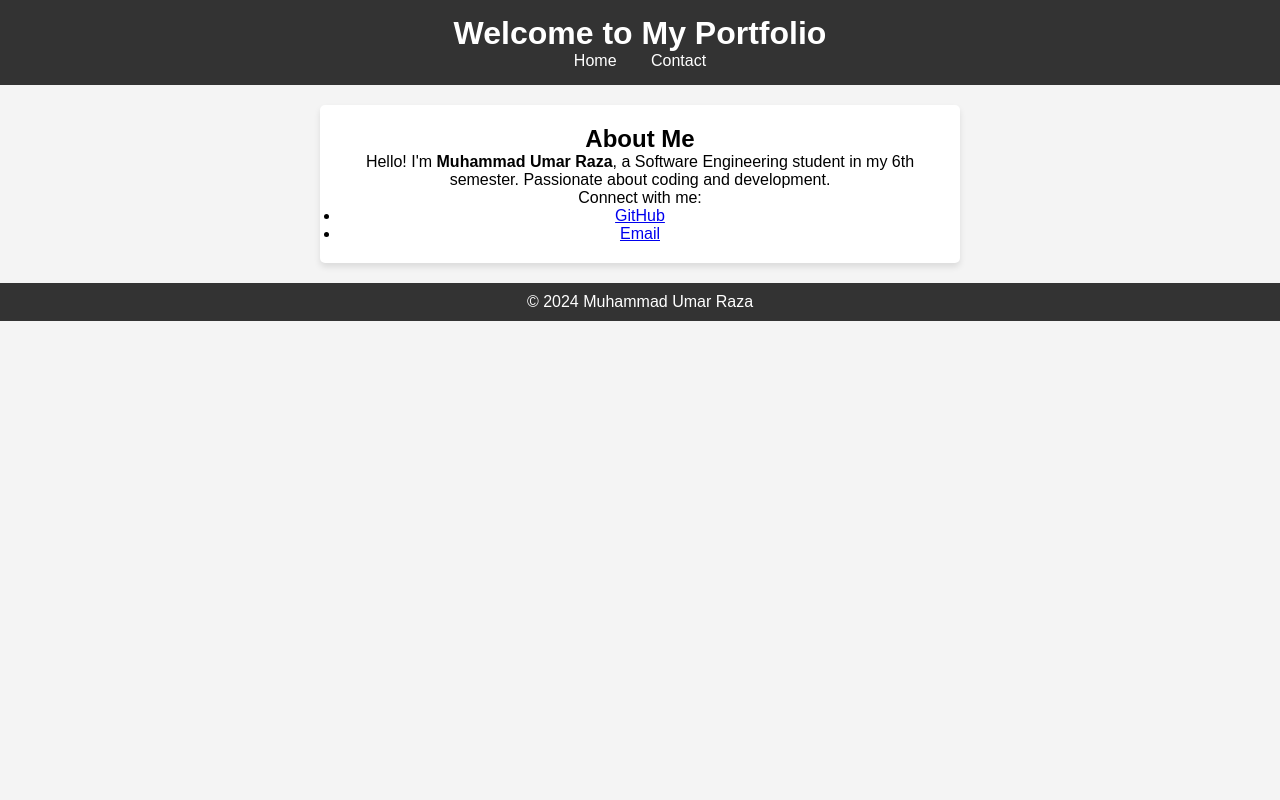
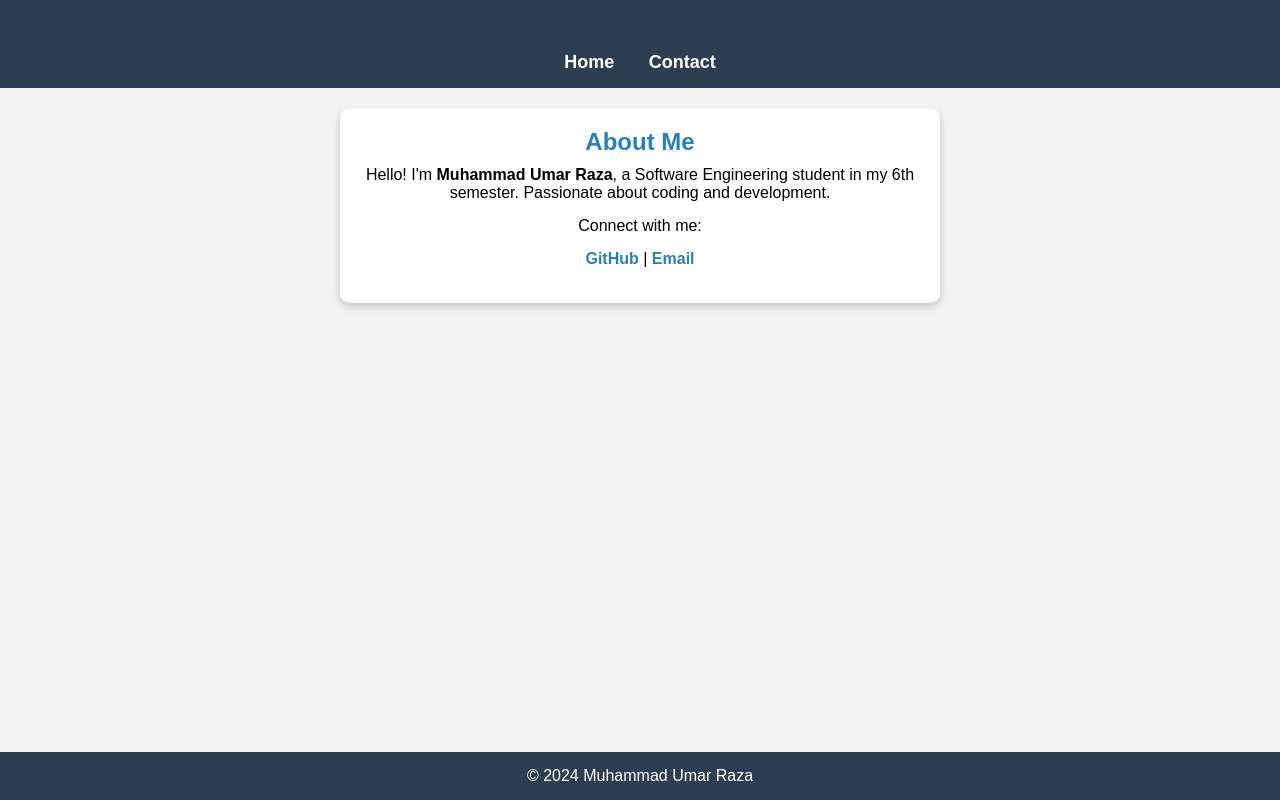
Before and after one commit to umarraza89/WEB-PRAC, a plain HTML site: page index.html in a window 1280 px wide. Drawn offline with Linux system fonts and the light colour scheme.

Commit message:
Update index.html

```diff
--- a/index.html
+++ b/index.html
@@ -3,7 +3,7 @@
 <head>
     <meta charset="UTF-8">
     <meta name="viewport" content="width=device-width, initial-scale=1.0">
-    <title>Portfolio - Muhammad Umar Raza</title>
+    <title>My Portfolio</title>
     <style>
         * {
             box-sizing: border-box;
@@ -11,66 +11,98 @@
             padding: 0;
             font-family: Arial, sans-serif;
         }
+
         body {
-            background: #f4f4f4;
+            background-color: #f4f4f4;
+            display: flex;
+            flex-direction: column;
+            align-items: center;
+        }
+
+        .navbar {
+            width: 100%;
+            background-color: #2c3e50;
+            color: white;
+            padding: 15px 0;
             text-align: center;
         }
-        header {
-            background: #333;
-            color: white;
-            padding: 15px;
-        }
-        nav ul {
-            list-style: none;
-            padding: 0;
-        }
-        nav ul li {
-            display: inline;
-            margin: 0 15px;
-        }
-        nav ul li a {
+
+        .navbar a {
             color: white;
             text-decoration: none;
+            margin: 0 15px;
+            font-size: 18px;
         }
-        .about {
+
+        .navbar a:hover {
+            text-decoration: underline;
+        }
+
+        .container {
             background: white;
-            margin: 20px auto;
             padding: 20px;
-            width: 50%;
-            box-shadow: 0 4px 6px rgba(0, 0, 0, 0.1);
-            border-radius: 5px;
+            margin: 20px;
+            border-radius: 10px;
+            box-shadow: 0 4px 8px rgba(0, 0, 0, 0.2);
+            width: 80%;
+            max-width: 600px;
+            text-align: center;
         }
-        footer {
-            margin-top: 20px;
-            padding: 10px;
-            background: #333;
+
+        h1 {
+            color: #2c3e50;
+        }
+
+        h2 {
+            color: #2980b9;
+            margin-bottom: 10px;
+        }
+
+        p {
+            font-size: 16px;
+            margin-bottom: 15px;
+        }
+
+        a {
+            color: #2980b9;
+            font-weight: bold;
+            text-decoration: none;
+        }
+
+        a:hover {
+            text-decoration: underline;
+        }
+
+        .footer {
+            width: 100%;
+            background-color: #2c3e50;
             color: white;
+            text-align: center;
+            padding: 15px;
+            position: fixed;
+            bottom: 0;
+            left: 0;
         }
     </style>
 </head>
 <body>
-    <header>
+
+    <div class="navbar">
         <h1>Welcome to My Portfolio</h1>
-        <nav>
-            <ul>
-                <li><a href="index.html">Home</a></li>
-                <li><a href="contact.html">Contact</a></li>
-            </ul>
-        </nav>
-    </header>
+        <a href="index.html">Home</a>
+        <a href="contact.html">Contact</a>
+    </div>
 
-    <section class="about">
+    <div class="container">
         <h2>About Me</h2>
         <p>Hello! I'm <b>Muhammad Umar Raza</b>, a Software Engineering student in my 6th semester. Passionate about coding and development.</p>
         <p>Connect with me:</p>
-        <ul>
-            <li><a href="https://github.com/umarraza89" target="_blank">GitHub</a></li>
-            <li><a href="mailto:umarkamboh080@gmail.com">Email</a></li>
-        </ul>
-    </section>
+        <p><a href="https://github.com/umarraza89" target="_blank">GitHub</a> | <a href="mailto:umarkamboh080@gmail.com">Email</a></p>
+    </div>
 
-    <footer>
-        <p>&copy; 2024 Muhammad Umar Raza</p>
-    </footer>
+    <div class="footer">
+        © 2024 Muhammad Umar Raza
+    </div>
+
 </body>
 </html>
```
